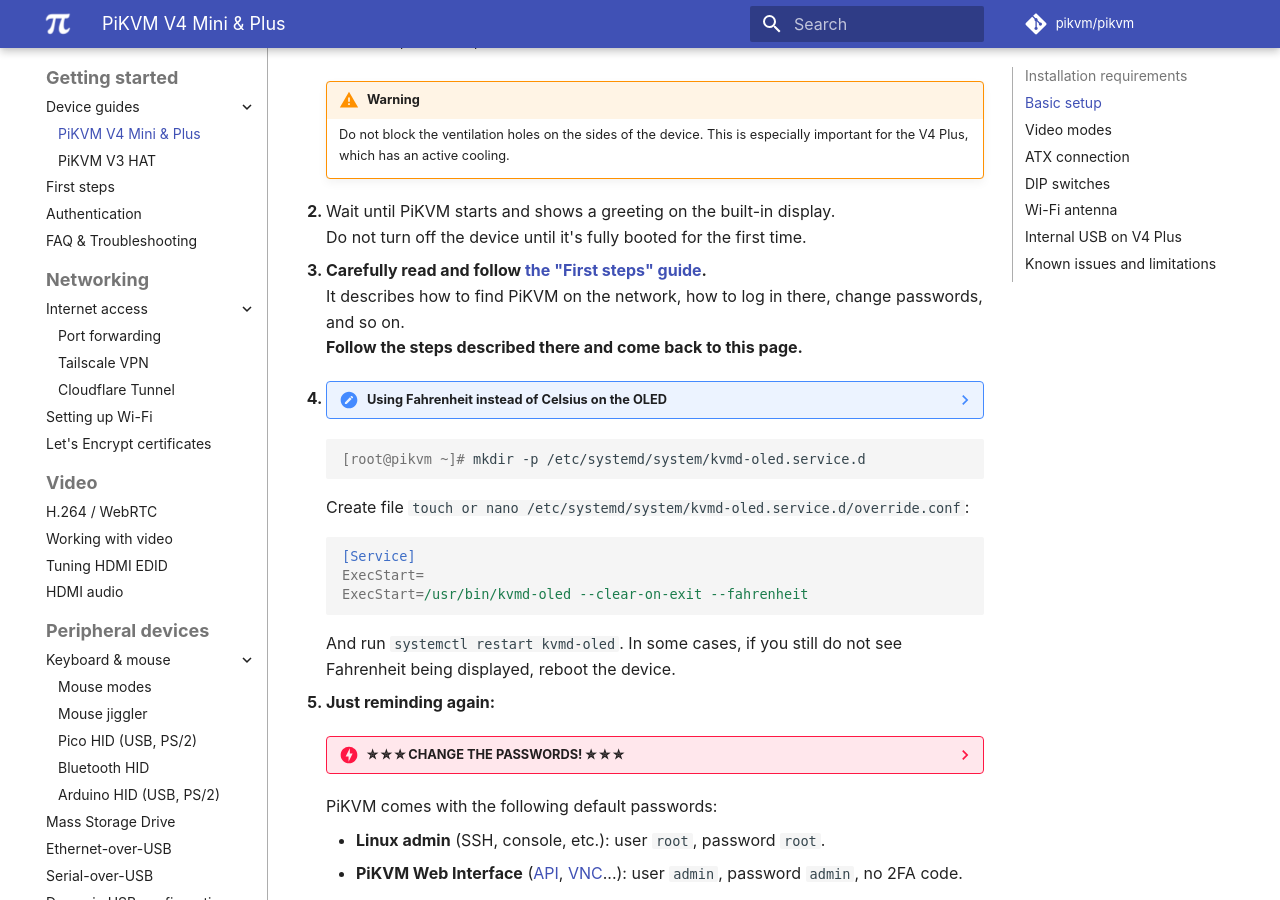
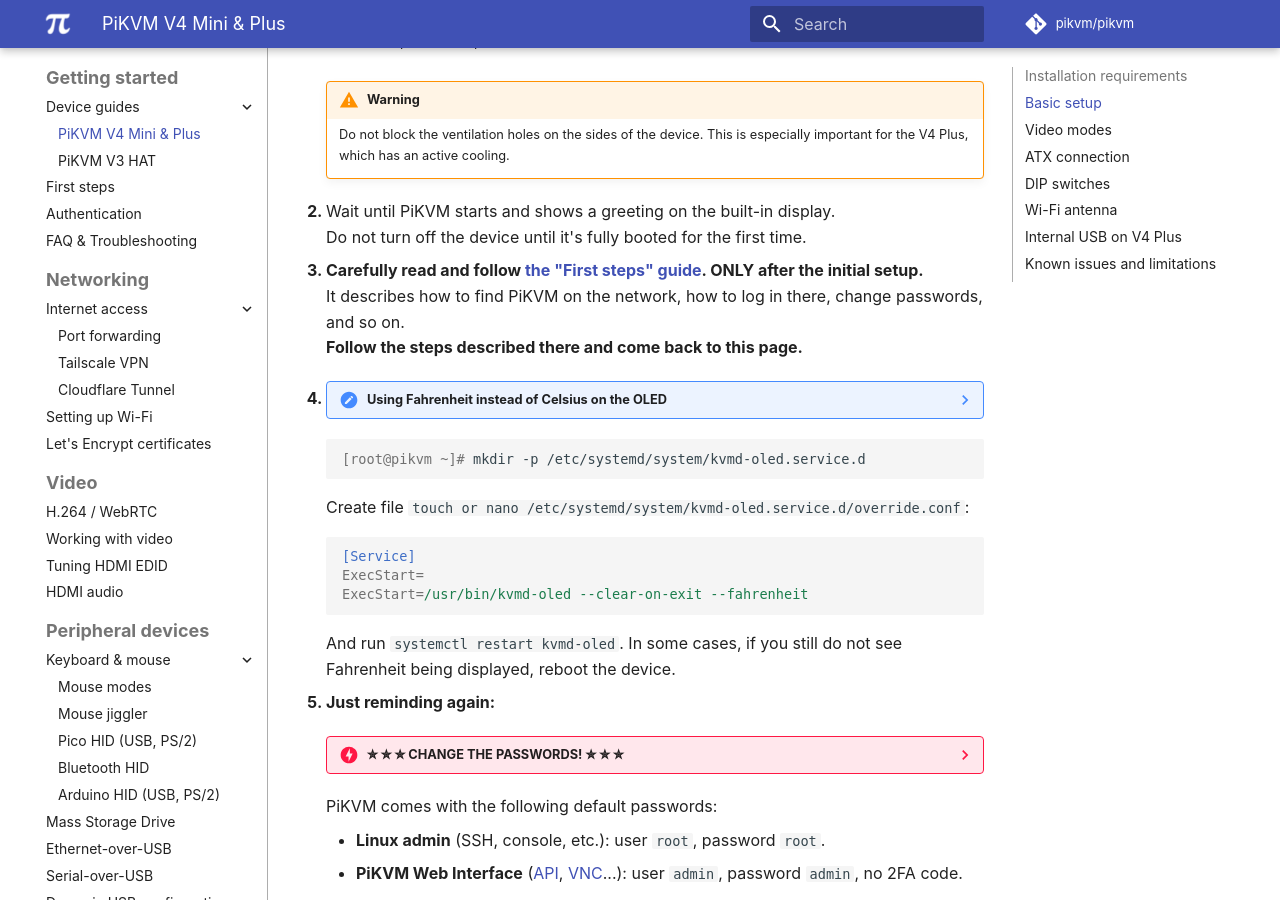
Before and after one commit to pikvm/pikvm, an MkDocs documentation site: the page built from docs/v4.md, in a window 1280 px wide and 900 px high, scrolled down 1434 px. Built offline with MkDocs 1.6.1 and Material for MkDocs 9.7.7, drawn with Linux system fonts in a browser that asks for light colours; some web fonts are replaced; comment, search, counter and statistics services are not loaded.

Commit message:
Update v4.md
Added verbiage for clarity

```diff
--- a/docs/v4.md
+++ b/docs/v4.md
@@ -34,7 +34,7 @@
 2. Wait until PiKVM starts and shows a greeting on the built-in display.<br>
     Do not turn off the device until it's fully booted for the first time.
 
-3. **Carefully read and follow [the "First steps" guide](first_steps.md){target=_blank}.**<br>
+3. **Carefully read and follow [the "First steps" guide](first_steps.md){target=_blank}. ONLY after the initial setup.**<br>
     It describes how to find PiKVM on the network, how to log in there, change passwords, and so on.<br>
     **Follow the steps described there and come back to this page.**
 
```
